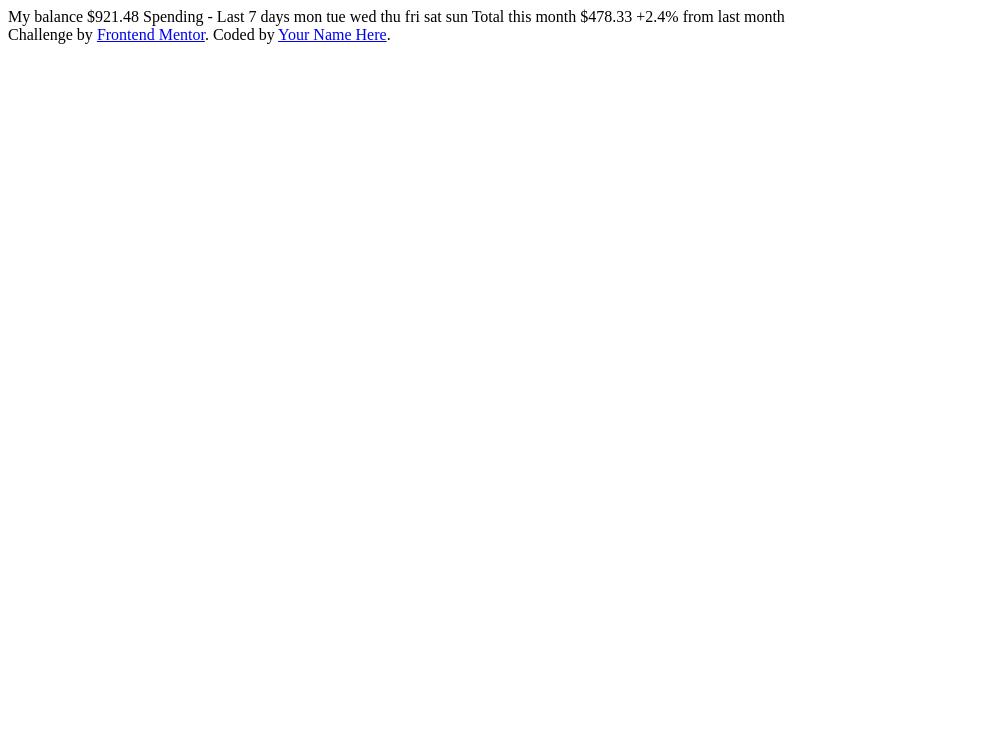
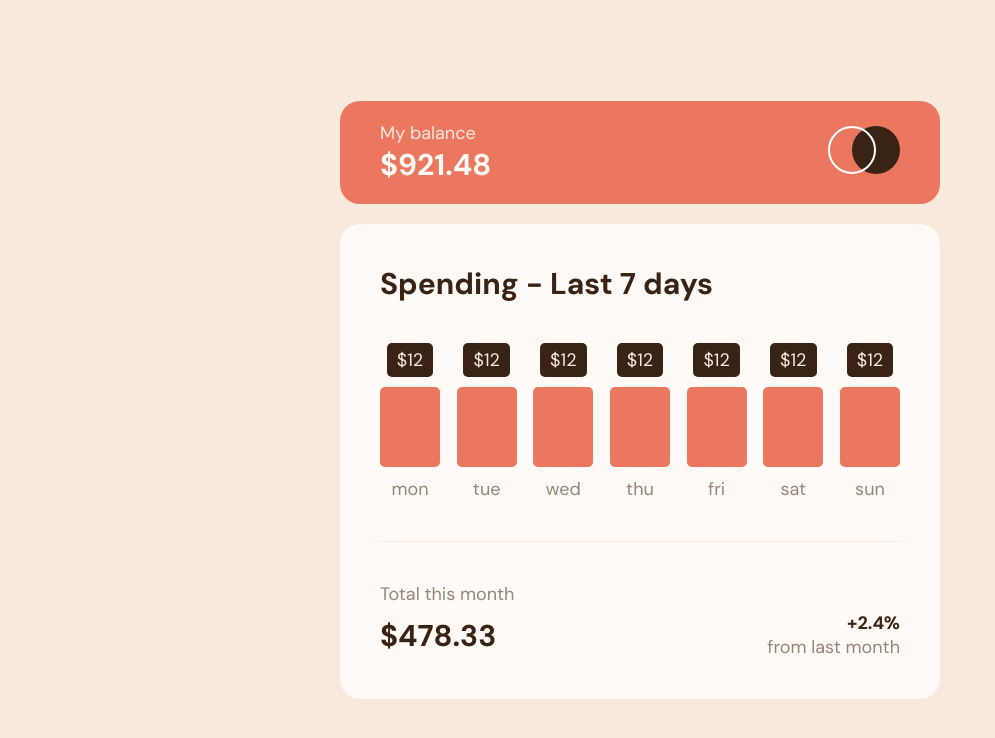
Before and after one commit to filipmarcinkowski/fm-ch25, a plain HTML site: page index.html in a window 1280 px wide. Shown: the whole page, without its empty margins (0-995 px from the left). Drawn offline with Linux system fonts and the light colour scheme.

Commit message:
css done

```diff
--- a/index.html
+++ b/index.html
@@ -4,6 +4,16 @@
     <meta charset="UTF-8" />
     <meta name="viewport" content="width=device-width, initial-scale=1.0" />
     <!-- displays site properly based on user's device -->
+
+    <link rel="preconnect" href="https://fonts.googleapis.com" />
+    <link rel="preconnect" href="https://fonts.gstatic.com" crossorigin />
+    <link
+      href="https://fonts.googleapis.com/css2?family=DM+Sans:ital,opsz,wght@0,9..40,100..1000;1,9..40,100..1000&display=swap"
+      rel="stylesheet"
+    />
+
+    <link rel="stylesheet" href="./style.css" />
+    <link rel="stylesheet" href="./query.css" />
 
     <link
       rel="icon"
@@ -13,18 +23,76 @@
     />
 
     <title>Frontend Mentor | Expenses chart component</title>
-
-    <!-- Feel free to remove these styles or customise in your own stylesheet 👍 -->
   </head>
   <body>
-    My balance $921.48 Spending - Last 7 days mon tue wed thu fri sat sun Total
-    this month $478.33 +2.4% from last month
+    <div class="main-container">
+      <!-- HEADER -->
+      <header class="header">
+        <div>
+          <h1 class="title text">My balance</h1>
+          <p class="title__total-balance">$921.48</p>
+        </div>
+        <div class="logo-box">
+          <img src="./images/logo.svg" alt="app logo" class="logo" />
+        </div>
+      </header>
+      <!-- MAIN -->
+      <main>
+        <h2 class="chart__title">Spending - Last 7 days</h2>
+        <!-- CHART -->
+        <ul class="chart__container">
+          <li class="day__box">
+            <p class="day__amount">$12</p>
+            <div class="day__amount-chart">&nbsp;</div>
+            <p class="day-name text">mon</p>
+          </li>
+          <li class="day__box">
+            <p class="day__amount">$12</p>
+            <div class="day__amount-chart">&nbsp;</div>
+            <p class="day-name text">tue</p>
+          </li>
+          <li class="day__box">
+            <p class="day__amount">$12</p>
+            <div class="day__amount-chart">&nbsp;</div>
+            <p class="day-name text">wed</p>
+          </li>
+          <li class="day__box">
+            <p class="day__amount">$12</p>
+            <div class="day__amount-chart">&nbsp;</div>
+            <p class="day-name text">thu</p>
+          </li>
+          <li class="day__box">
+            <p class="day__amount">$12</p>
+            <div class="day__amount-chart">&nbsp;</div>
+            <p class="day-name text">fri</p>
+          </li>
+          <li class="day__box">
+            <p class="day__amount">$12</p>
+            <div class="day__amount-chart">&nbsp;</div>
+            <p class="day-name text">sat</p>
+          </li>
+          <li class="day__box">
+            <p class="day__amount">$12</p>
+            <div class="day__amount-chart">&nbsp;</div>
+            <p class="day-name text">sun</p>
+          </li>
+        </ul>
 
-    <div class="attribution">
-      Challenge by
-      <a href="https://www.frontendmentor.io?ref=challenge" target="_blank"
-        >Frontend Mentor</a
-      >. Coded by <a href="#">Your Name Here</a>.
+        <!-- SUMMARY -->
+
+        <div class="summary__container">
+          <h3 class="summary__title text">Total this month</h3>
+          <div class="summary__desc-box">
+            <p class="summary__total">$478.33</p>
+            <div class="summary-ev">
+              <p class="summary__ev-num">+2.4%</p>
+              <p class="summary__ev-desc text">from last month</p>
+            </div>
+          </div>
+        </div>
+      </main>
     </div>
+
+    <script src="./script.js"></script>
   </body>
 </html>
--- a/script.js
+++ b/script.js
@@ -0,0 +1 @@
+'use strict';
--- a/style.css
+++ b/style.css
@@ -0,0 +1,167 @@
+* {
+  margin: 0;
+  padding: 0;
+  box-sizing: border-box;
+}
+
+html {
+  font-size: 62.5%;
+}
+
+body {
+  font-family: 'DM Sans', sans-serif;
+  font-optical-sizing: auto;
+  font-size: 1.8rem;
+  font-weight: 400;
+  font-style: normal;
+  background-color: var(--clr-neutral-700);
+  display: grid;
+  justify-content: center;
+  align-items: center;
+  height: 100vh;
+}
+
+:root {
+  --clr-primary: hsl(10, 79%, 65%);
+  --clr-primary-h: hsla(10, 80%, 65%, 0.5);
+  --clr-secondary: hsl(186, 34%, 60%);
+  --clr-secondary-h: hsl(186, 34%, 60%, 0.5);
+
+  --clr-neutral-100: hsl(25, 47%, 15%);
+  --clr-neutral-500: hsl(28, 10%, 53%);
+  --clr-neutral-700: hsl(27, 66%, 92%);
+  --clr-neutral-900: hsl(33, 100%, 98%);
+}
+
+.main-container {
+  max-width: 80rem;
+  width: 60rem;
+  margin: 2rem;
+
+  /* border: 0.2rem solid red; */
+}
+
+/* GENERAL */
+
+.text {
+  font-size: inherit;
+  font-weight: 400;
+  color: var(--clr-neutral-500);
+}
+
+/* HEADER */
+
+.header {
+  background-color: var(--clr-primary);
+  padding: 2rem 4rem;
+  color: var(--clr-neutral-900);
+  display: flex;
+  justify-content: space-between;
+  align-items: center;
+  border-radius: 2rem;
+  margin-bottom: 2rem;
+}
+
+.title {
+  color: var(--clr-neutral-700);
+}
+
+.title__total-balance {
+  font-size: 3rem;
+  font-weight: 700;
+}
+
+/* MAIN */
+
+main {
+  background-color: var(--clr-neutral-900);
+  border-radius: 2rem;
+  padding: 4rem;
+}
+
+h2 {
+  color: var(--clr-neutral-100);
+  font-size: 3rem;
+}
+
+/* CHART */
+
+.chart__title {
+  margin-bottom: 4rem;
+}
+
+.chart__container {
+  display: flex;
+
+  justify-content: space-between;
+  align-items: center;
+  /* gap: 0; */
+
+  padding-bottom: 4rem;
+  margin-bottom: 4rem;
+
+  border-bottom: 0.1rem solid var(--clr-neutral-700);
+
+}
+
+.day__box {
+  list-style: none;
+  display: flex;
+  flex-direction: column;
+
+  align-items: center;
+  justify-content: center;
+  gap: 1rem;
+
+/
+
+  /* align-content: center; */
+}
+
+.day__amount {
+  display: inline-block;
+  background-color: var(--clr-neutral-100);
+  color: var(--clr-neutral-700);
+  padding: 0.5rem 1rem;
+  border-radius: 0.5rem;
+}
+
+.day__amount-chart {
+  background-color: var(--clr-primary);
+  height: 8rem;
+  width: 6rem;
+  border-radius: 0.5rem;
+  transition: background-color 0.3s;
+  cursor: pointer;
+}
+
+.day__amount-chart:hover {
+  background-color: var(--clr-primary-h);
+}
+
+/* SUMMARY */
+
+h3 {
+  margin-bottom: 0.5rem;
+}
+
+.summary__desc-box {
+  display: flex;
+  justify-content: space-between;
+  align-items: center;
+  color: var(--clr-neutral-100);
+}
+
+.summary__total {
+  font-size: 3rem;
+  font-weight: 700;
+}
+
+.summary-ev {
+  display: grid;
+  justify-items: end;
+}
+
+.summary__ev-num {
+  font-weight: 700;
+}
```
